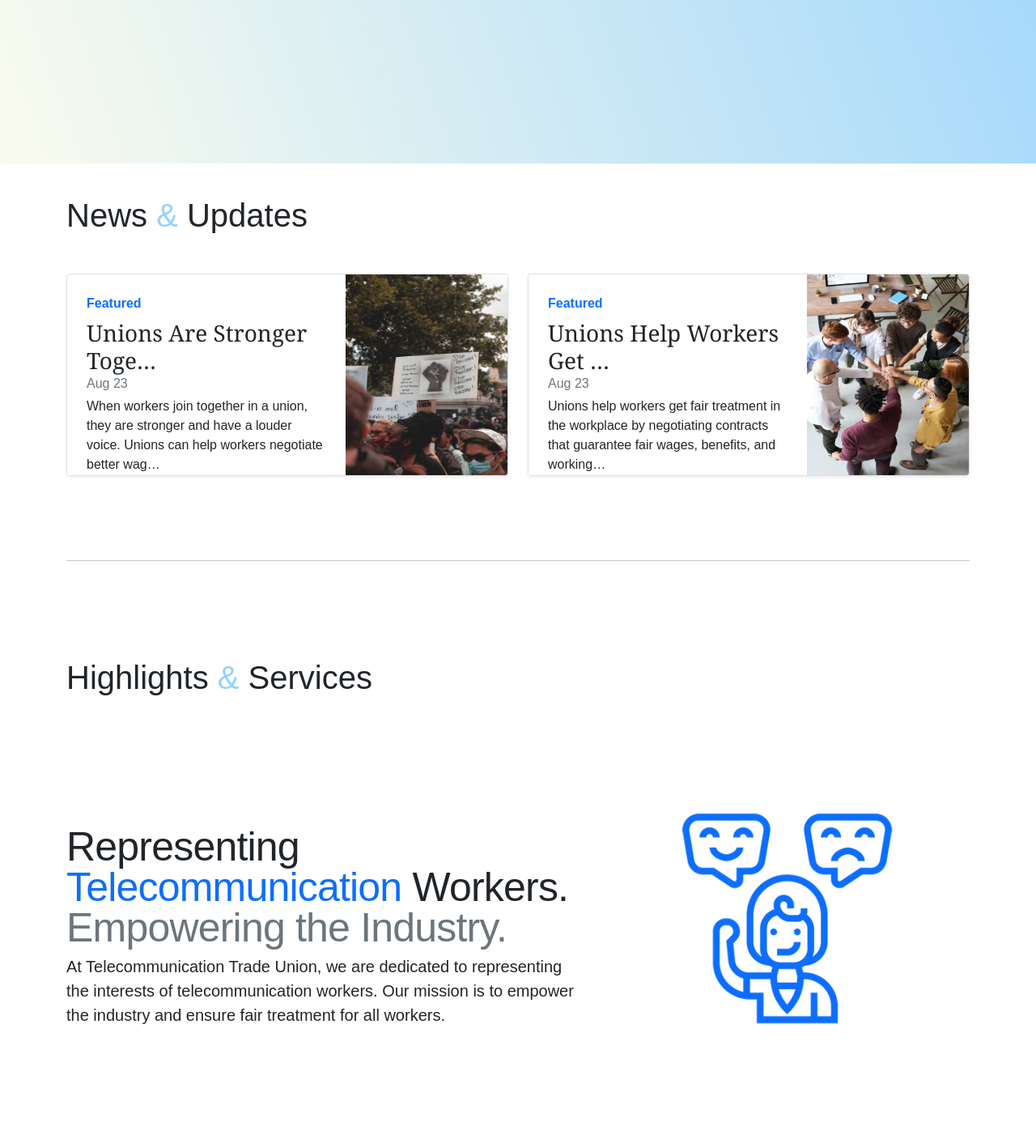
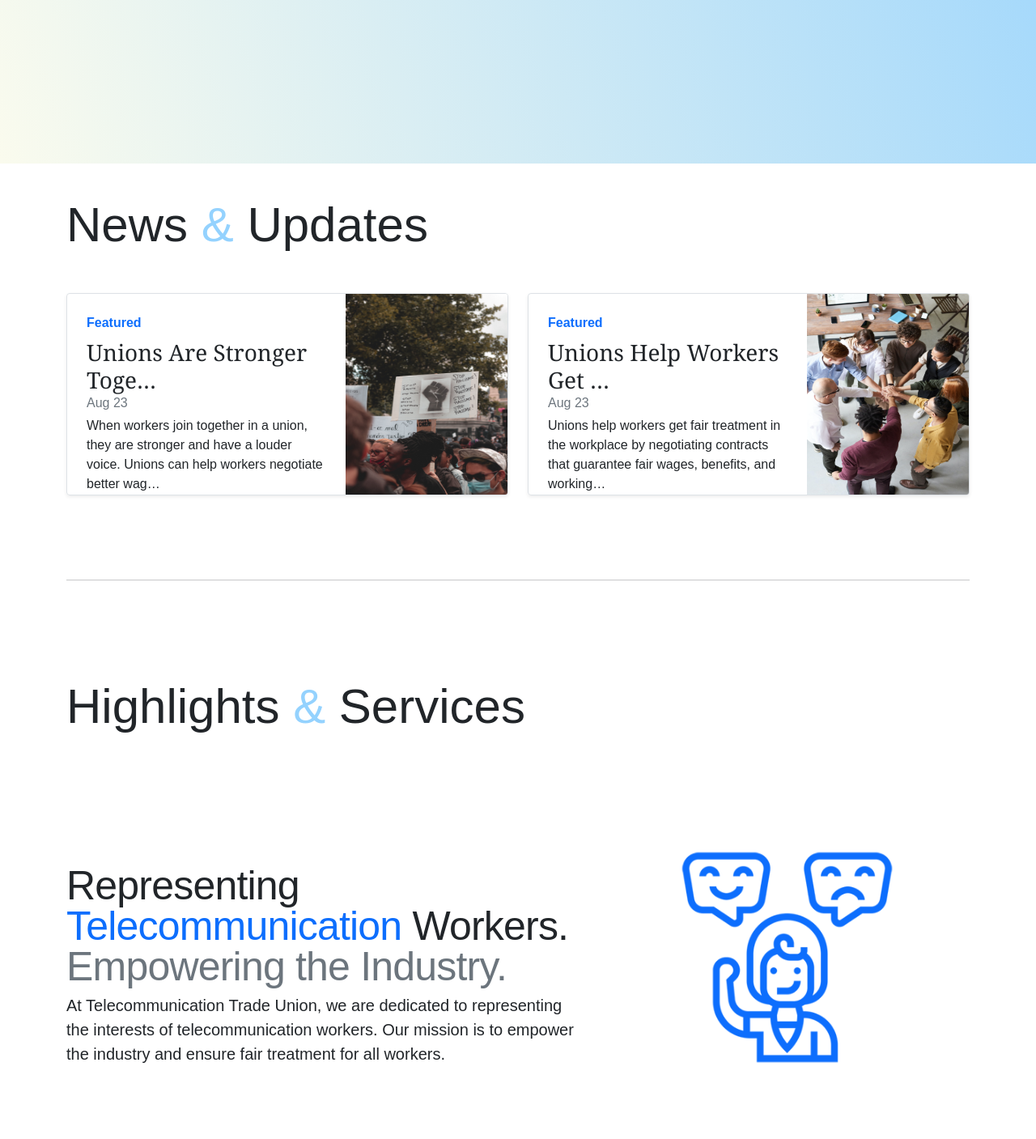
Before and after one commit to Re1gns/Portfollio-ALX, a Django app: page / in a window 1280 px wide; the page is wider, and only the part inside the window is pictured. Shown: the part 586-1993 px from the top of that part at 81% size. Run offline with Django 4.2, Linux system fonts and the light colour scheme; data comes from the database, SQL or seed files in the repository.

Commit message:
added the size of the headings

```diff
--- a/telecom_union/templates/blog/index.html
+++ b/telecom_union/templates/blog/index.html
@@ -30,7 +30,7 @@
         </div>
     </main>
 
-    <h1 style="padding: 40px 0;">News <span style="color: #94d2fe;">&</span> Updates</h1>
+    <h1 style="padding: 40px 0; font-size: 60px;">News <span style="color: #94d2fe;">&</span> Updates</h1>
     <div class="row mb-2">
         {% for post in featured_posts %}
         <div class="col-md-6">
@@ -53,7 +53,7 @@
     <!-- START THE HIGHLIGHTS & SERVICES -->
 
     <hr class="featurette-divider">
-    <h1 style="padding: 40px 0;">Highlights <span style="color: #94d2fe;">&</span> Services</h1>
+    <h1 style="padding: 40px 0; font-size: 60px;">Highlights <span style="color: #94d2fe;">&</span> Services</h1>
 
     <div class="row featurette">
         <div class="col-md-7">
```
